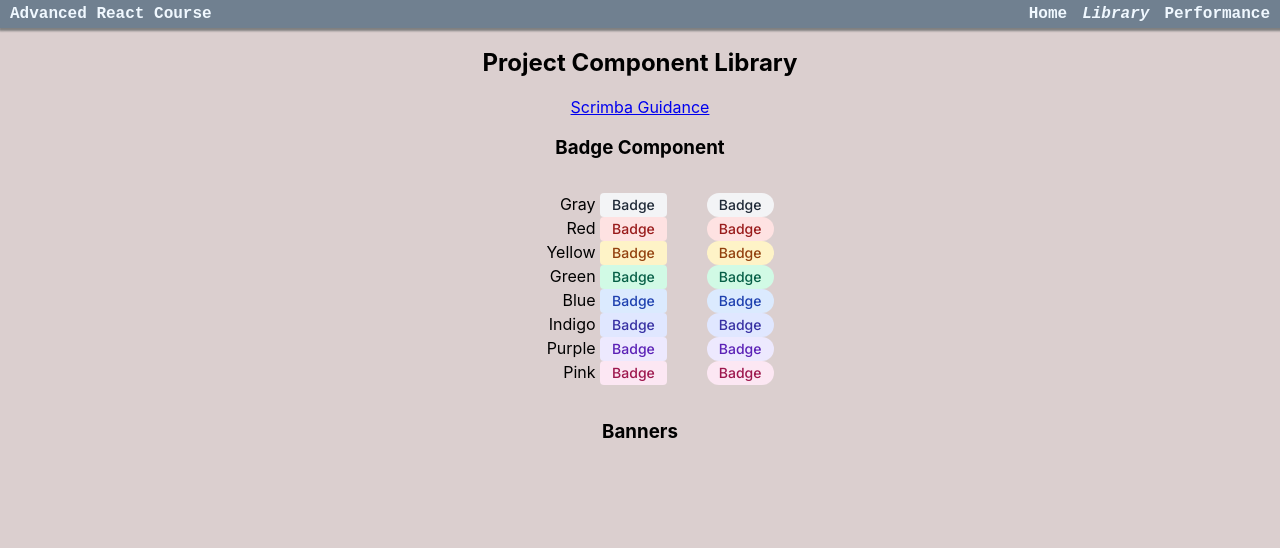
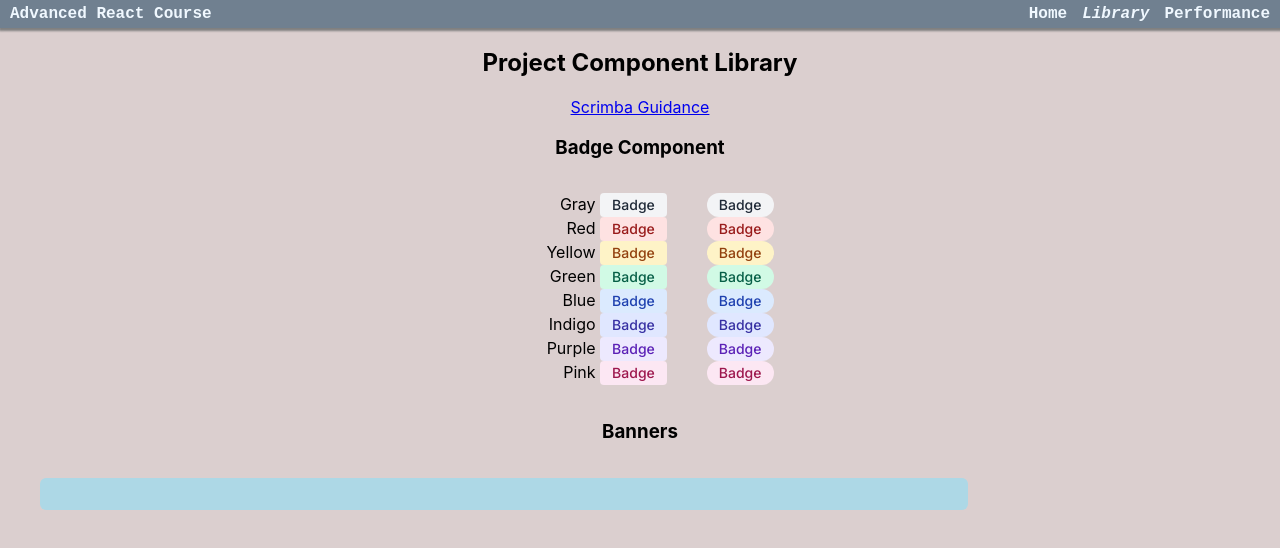
Before and after one commit to gregrell/scrimba_advanced_react, a React (Create React App) app in the folder advancedreact2/: page /library in a window 1280 px wide. Shown: the top 548 px of the page. Built offline with nearby package versions, Linux system fonts and the light colour scheme; the HTML template or start-up script is replaced by a standard one.

Commit message:
beginning of Banner work

```diff
--- a/advancedreact2/src/App.css
+++ b/advancedreact2/src/App.css
@@ -133,6 +133,15 @@ li{
   background:#FCE7F3;
 }
 
+.banner{
+  display: flex;
+  width: 896px;
+  padding: 16px;
+  align-items: flex-start;
+  gap: 12px;
+
+  border-radius: 6px;
+}
 
 
 
--- /dev/null
+++ b/advancedreact2/src/Components/Banner/Banner.jsx
@@ -0,0 +1,29 @@
+import React from "react";
+import classnames from "classnames";
+
+export default function Banner({children, variant, className, ...rest}){
+    //Banner types: success, warning, error, neutral
+    let bannerType = variant ? variant:"neutral" //default selection
+    let color = 'blue' //default
+    if(bannerType === 'success'){
+        color = 'green'
+    }
+    if(bannerType === 'warning'){
+        color = 'yellow'
+    }
+    if(bannerType === 'error'){
+        color = 'red'
+    }
+
+    let allClasses = classnames(className, "banner",  `${bannerType ? bannerType:"neutral"}`, `${color ? color:"blue"}`)
+
+
+    return(
+        <>
+            <div className={allClasses}>
+
+
+            </div>
+        </>
+    )
+}
--- a/advancedreact2/src/Components/Routing/Library.jsx
+++ b/advancedreact2/src/Components/Routing/Library.jsx
@@ -1,6 +1,6 @@
 import React from "react";
 import Badge from "../Badge/Badge";
-
+import Banner from "../Banner/Banner";
 
 export default function Library(){
     return(
@@ -39,6 +39,11 @@ export default function Library(){
             </div>
 
             <h3>Banners</h3>
+            <div className="presentationPort">
+                <ul>
+                    <li><Banner></Banner></li>
+                </ul>
+            </div>
 
 
         </>
```
